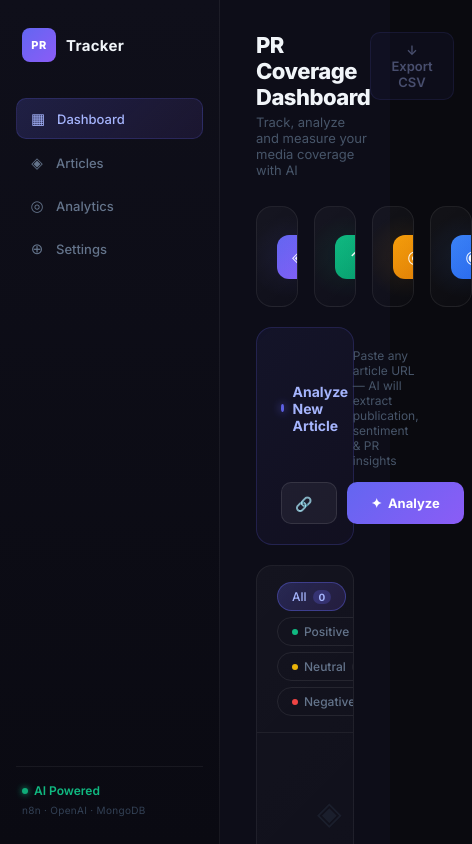
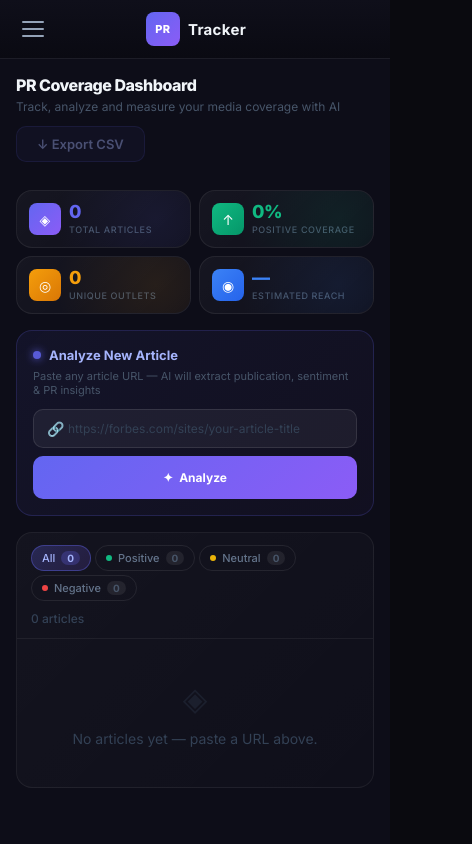
Before and after one commit to ArslanEjaz61/pr-tracker, a Next.js app: page / in a window 390 px wide. Shown: the top 844 px of the page, 472 px wide, since content can reach past the window. Built offline with nearby package versions, Linux system fonts and the light colour scheme.

Commit message:
Add mobile responsive design with hamburger menu

```diff
--- a/pages/index.js
+++ b/pages/index.js
@@ -40,6 +40,7 @@ export default function Home() {
   const [error,    setError]    = useState('');
   const [success,  setSuccess]  = useState('');
   const [modal,    setModal]    = useState(null);
+  const [menuOpen, setMenuOpen] = useState(false);
 
   const fetchArticles = useCallback(async () => {
     try {
@@ -120,23 +121,40 @@ export default function Home() {
       </Head>
 
       <div className="root">
+        {/* ── Mobile Header ── */}
+        <div className="mobile-header">
+          <button className="hamburger" onClick={()=>setMenuOpen(!menuOpen)} aria-label="Toggle menu">
+            <span className={`hamburger-line${menuOpen?' open':''}`}/>
+            <span className={`hamburger-line${menuOpen?' open':''}`}/>
+            <span className={`hamburger-line${menuOpen?' open':''}`}/>
+          </button>
+          <div className="mobile-logo">
+            <div className="logo-icon">PR</div>
+            <span className="logo-text">Tracker</span>
+          </div>
+          <div style={{width:'32px'}}/>
+        </div>
+
+        {/* ── Sidebar Overlay ── */}
+        {menuOpen && <div className="sidebar-overlay" onClick={()=>setMenuOpen(false)}/>}
+
         {/* ── Sidebar ── */}
-        <aside className="sidebar">
+        <aside className={`sidebar${menuOpen?' open':''}`}>
           <div className="logo">
             <div className="logo-icon">PR</div>
             <span className="logo-text">Tracker</span>
           </div>
           <nav className="nav">
-            <a className="nav-item active" href="#">
+            <a className="nav-item active" href="#" onClick={()=>setMenuOpen(false)}>
               <span className="nav-icon">▦</span> Dashboard
             </a>
-            <a className="nav-item" href="#" onClick={e=>e.preventDefault()}>
+            <a className="nav-item" href="#" onClick={e=>{e.preventDefault();setMenuOpen(false);}}>
               <span className="nav-icon">◈</span> Articles
             </a>
-            <a className="nav-item" href="#" onClick={e=>e.preventDefault()}>
+            <a className="nav-item" href="#" onClick={e=>{e.preventDefault();setMenuOpen(false);}}>
               <span className="nav-icon">◎</span> Analytics
             </a>
-            <a className="nav-item" href="#" onClick={e=>e.preventDefault()}>
+            <a className="nav-item" href="#" onClick={e=>{e.preventDefault();setMenuOpen(false);}}>
               <span className="nav-icon">⊕</span> Settings
             </a>
           </nav>
--- a/styles/globals.css
+++ b/styles/globals.css
@@ -118,3 +118,139 @@ a { text-decoration: none; }
 @keyframes pulse { 0%, 100% { opacity: 1; } 50% { opacity: 0.4; } }
 @keyframes spin { to { transform: rotate(360deg); } }
 @keyframes slide { 0% { transform: translateX(-100%); } 100% { transform: translateX(350%); } }
+
+/* ── Mobile Header ── */
+.mobile-header { display: none; }
+
+/* ── Sidebar Overlay ── */
+.sidebar-overlay { display: none; }
+
+/* ── Responsive ── */
+@media (max-width: 1024px) {
+  .metrics { grid-template-columns: repeat(2, 1fr); }
+  .main { padding: 24px 20px; }
+  .summary-td { max-width: 180px; }
+  .action-td { max-width: 150px; }
+}
+
+@media (max-width: 768px) {
+  /* Mobile Header */
+  .mobile-header {
+    display: flex;
+    align-items: center;
+    justify-content: space-between;
+    padding: 12px 16px;
+    background: linear-gradient(180deg, #0f0f1a 0%, #0a0a12 100%);
+    border-bottom: 1px solid rgba(255,255,255,0.06);
+    position: sticky;
+    top: 0;
+    z-index: 100;
+  }
+  .mobile-logo { display: flex; align-items: center; gap: 8px; }
+
+  /* Hamburger */
+  .hamburger {
+    background: none;
+    border: none;
+    cursor: pointer;
+    padding: 6px;
+    display: flex;
+    flex-direction: column;
+    gap: 5px;
+    z-index: 1001;
+  }
+  .hamburger-line {
+    display: block;
+    width: 22px;
+    height: 2px;
+    background: #94a3b8;
+    border-radius: 2px;
+    transition: all .3s ease;
+  }
+  .hamburger-line.open:nth-child(1) { transform: translateY(7px) rotate(45deg); }
+  .hamburger-line.open:nth-child(2) { opacity: 0; }
+  .hamburger-line.open:nth-child(3) { transform: translateY(-7px) rotate(-45deg); }
+
+  /* Sidebar Overlay */
+  .sidebar-overlay {
+    display: block;
+    position: fixed;
+    inset: 0;
+    background: rgba(0,0,0,0.6);
+    backdrop-filter: blur(4px);
+    z-index: 998;
+  }
+
+  /* Sidebar */
+  .sidebar {
+    position: fixed;
+    top: 0;
+    left: 0;
+    height: 100vh;
+    width: 260px;
+    z-index: 999;
+    transform: translateX(-100%);
+    transition: transform .3s ease;
+  }
+  .sidebar.open { transform: translateX(0); }
+
+  /* Root */
+  .root { flex-direction: column; }
+
+  /* Main */
+  .main { padding: 16px; }
+
+  /* Topbar */
+  .topbar { flex-direction: column; gap: 12px; }
+  .page-title { font-size: 18px; }
+  .export-btn { align-self: flex-start; }
+
+  /* Metrics */
+  .metrics { grid-template-columns: repeat(2, 1fr); gap: 10px; margin-bottom: 16px; }
+  .metric-card { padding: 14px; gap: 10px; }
+  .metric-icon-wrap { width: 36px; height: 36px; border-radius: 10px; }
+  .metric-value { font-size: 20px; }
+  .metric-label { font-size: 10px; }
+
+  /* Analyze Card */
+  .analyze-card { padding: 16px; margin-bottom: 16px; }
+  .analyze-header { flex-direction: column; align-items: flex-start; gap: 6px; margin-bottom: 12px; }
+  .input-row { flex-direction: column; gap: 8px; }
+  .analyze-btn { width: 100%; justify-content: center; padding: 14px; }
+
+  /* Filter + Table */
+  .table-header { flex-direction: column; gap: 10px; align-items: flex-start; padding: 12px 14px; }
+  .filter-group { gap: 4px; }
+  .filter-btn { padding: 5px 10px; font-size: 11px; }
+
+  /* Table cards on mobile */
+  .table { font-size: 12px; }
+  .th { padding: 10px 12px; font-size: 9px; }
+  .td { padding: 10px 12px; }
+  .summary-td { max-width: 140px; }
+  .action-td { max-width: 120px; }
+  .pub-link { font-size: 12px; }
+  .pub-avatar { width: 22px; height: 22px; font-size: 10px; }
+
+  /* Empty state */
+  .empty-state { padding: 40px 16px; }
+
+  /* Modal */
+  .modal-overlay { padding: 16px; }
+  .modal-box { max-width: 100%; }
+}
+
+@media (max-width: 480px) {
+  .metrics { grid-template-columns: 1fr 1fr; gap: 8px; }
+  .metric-card { padding: 12px; gap: 8px; }
+  .metric-icon-wrap { width: 32px; height: 32px; border-radius: 8px; }
+  .metric-icon { font-size: 14px; }
+  .metric-value { font-size: 18px; }
+  .metric-label { font-size: 9px; margin-top: 3px; }
+  .page-title { font-size: 16px; }
+  .page-sub { font-size: 12px; }
+  .analyze-title { font-size: 13px; }
+  .analyze-hint { font-size: 11px; }
+  .url-input { font-size: 12px; padding: 11px 14px 11px 34px; }
+  .analyze-btn { font-size: 12px; }
+}
```
